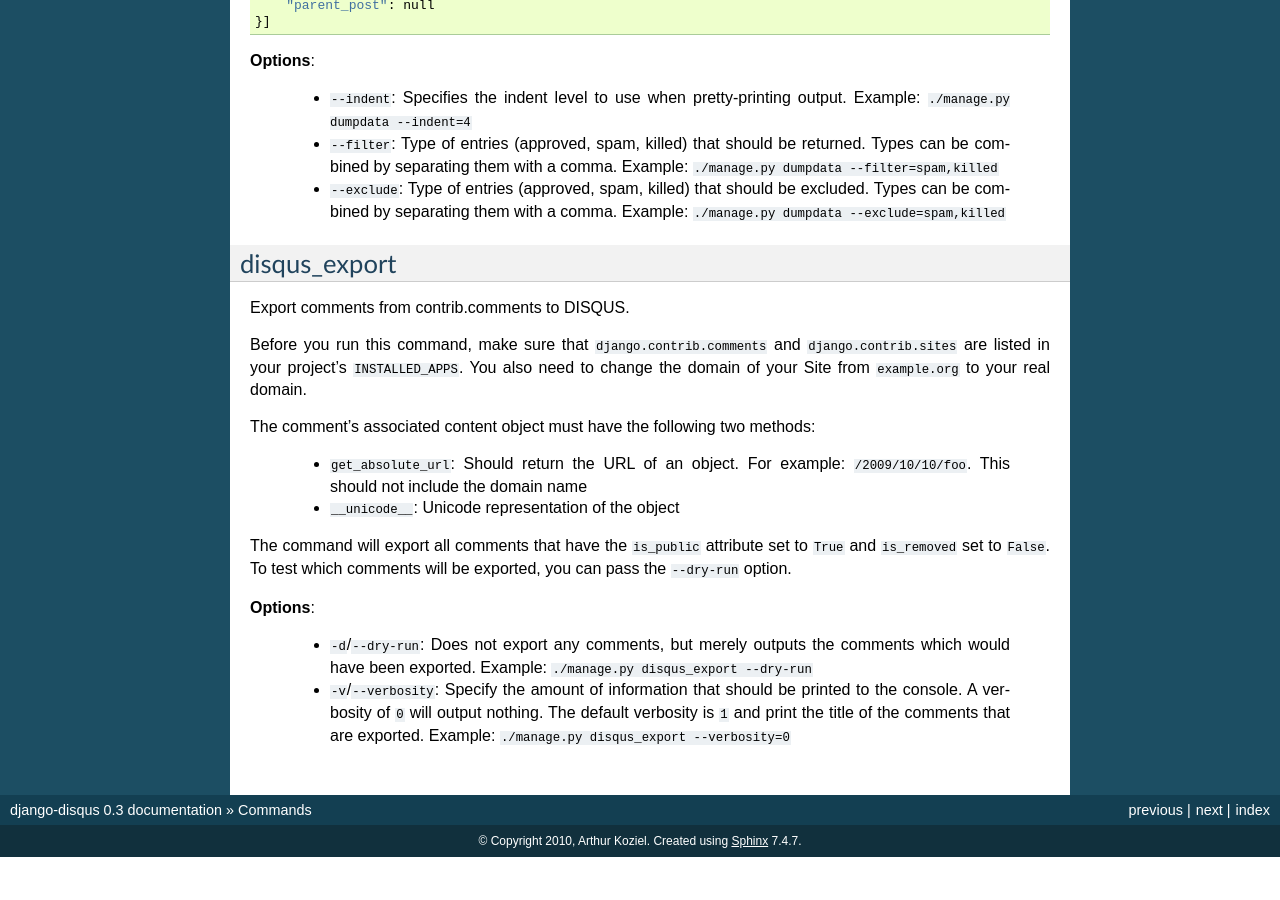
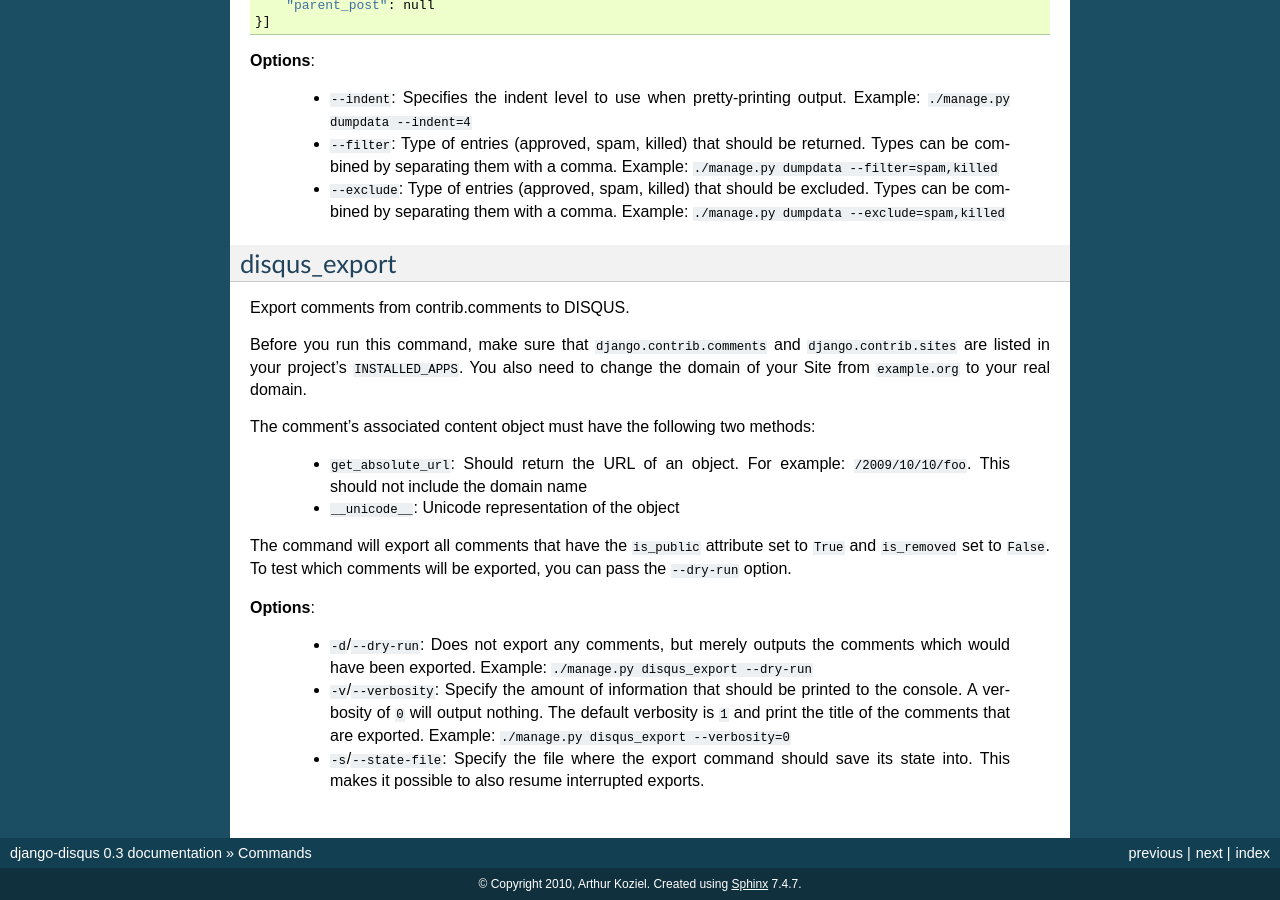
Before and after one commit to arthurk/django-disqus, a Sphinx documentation site: the page built from docs/commands.rst, in a window 1280 px wide and 900 px high, scrolled down 857 px. Built offline with Sphinx 7.4.7, drawn with Linux system fonts in a browser that asks for light colours; before the commit the page ends 1714 px from its top, so only the background shows below that.

Commit message:
Added -s/--state to the commands documentation

```diff
--- a/docs/commands.rst
+++ b/docs/commands.rst
@@ -96,3 +96,6 @@ comments will be exported, you can pass the ``--dry-run`` option.
    printed to the console. A verbosity of ``0`` will output nothing. The
    default verbosity is ``1`` and print the title of the comments that are
    exported. Example: ``./manage.py disqus_export --verbosity=0``
+ - ``-s``/``--state-file``: Specify the file where the export command
+   should save its state into. This makes it possible to also resume
+   interrupted exports.
```
